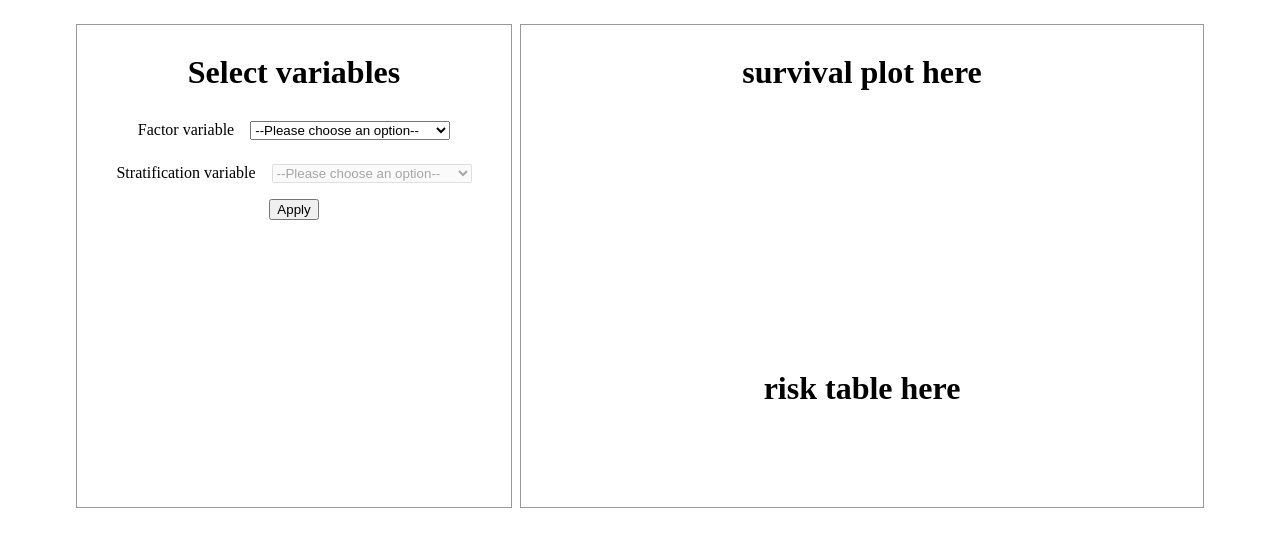
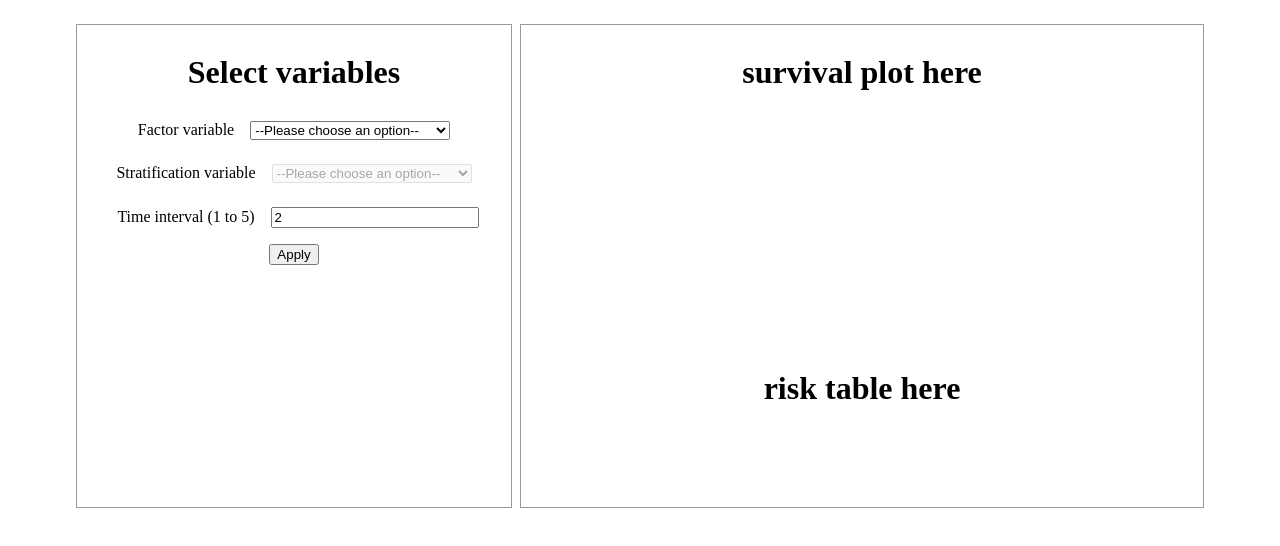
Before and after one commit to bobaekang/poc-survival-react-component, a React (Create React App) app: page / in a window 1280 px wide. Shown: the top 546 px of the page. Built offline with nearby package versions, Linux system fonts and the light colour scheme.

Commit message:
Set time interval using control form user input

```diff
--- a/src/SurvivalAnalysis/ControlForm.jsx
+++ b/src/SurvivalAnalysis/ControlForm.jsx
@@ -57,9 +57,10 @@ const ControlFormInput = ({ label, ...inputAttrs }) => (
   />
 )
 
-const ControlForm = ({ factors, onSubmit }) => {
+const ControlForm = ({ factors, onSubmit, timeInterval }) => {
   const [factorVariable, setFactorVariable] = useState('')
   const [stratificationVariable, setStratificationVariable] = useState('')
+  const [localTimeInterval, setLocalTimeInterval] = useState(timeInterval)
 
   return (
     <div style={styles.container}>
@@ -86,10 +87,25 @@ const ControlForm = ({ factors, onSubmit }) => {
           onChange={(e) => setStratificationVariable(e.target.value)}
           value={stratificationVariable}
         />
+        <ControlFormInput
+          label="Time interval (1 to 5)"
+          type="number"
+          min={1}
+          max={5}
+          step={1}
+          onChange={(e) =>
+            setLocalTimeInterval(Number.parseInt(e.target.value))
+          }
+          value={localTimeInterval}
+        />
         <button
           onClick={(e) => {
             e.preventDefault()
-            onSubmit({ factorVariable, stratificationVariable })
+            onSubmit({
+              factorVariable,
+              stratificationVariable,
+              timeInterval: localTimeInterval,
+            })
           }}
         >
           Apply
--- a/src/SurvivalAnalysis/index.jsx
+++ b/src/SurvivalAnalysis/index.jsx
@@ -12,6 +12,8 @@ const SurvivalAnalysis = () => {
   const [timeInterval, setTimeInterval] = useState(2)
   const handleSubmit = (userInput) => {
     console.log('user input', userInput)
+    setTimeInterval(userInput.timeInterval)
+
     fetchSurvivalResult(userInput).then((result) => {
       console.log('result', result)
       setSurvivalSeries(getSurvivalSeries(result.survival, userInput))
@@ -22,7 +24,11 @@ const SurvivalAnalysis = () => {
   return (
     <div className={styles.container}>
       <div className={styles.columnLeft}>
-        <ControlForm factors={factors} onSubmit={handleSubmit} />
+        <ControlForm
+          factors={factors}
+          onSubmit={handleSubmit}
+          timeInterval={timeInterval}
+        />
       </div>
       <div className={styles.columnRight}>
         <SurvivalPlot data={survivalSeries} />
```
